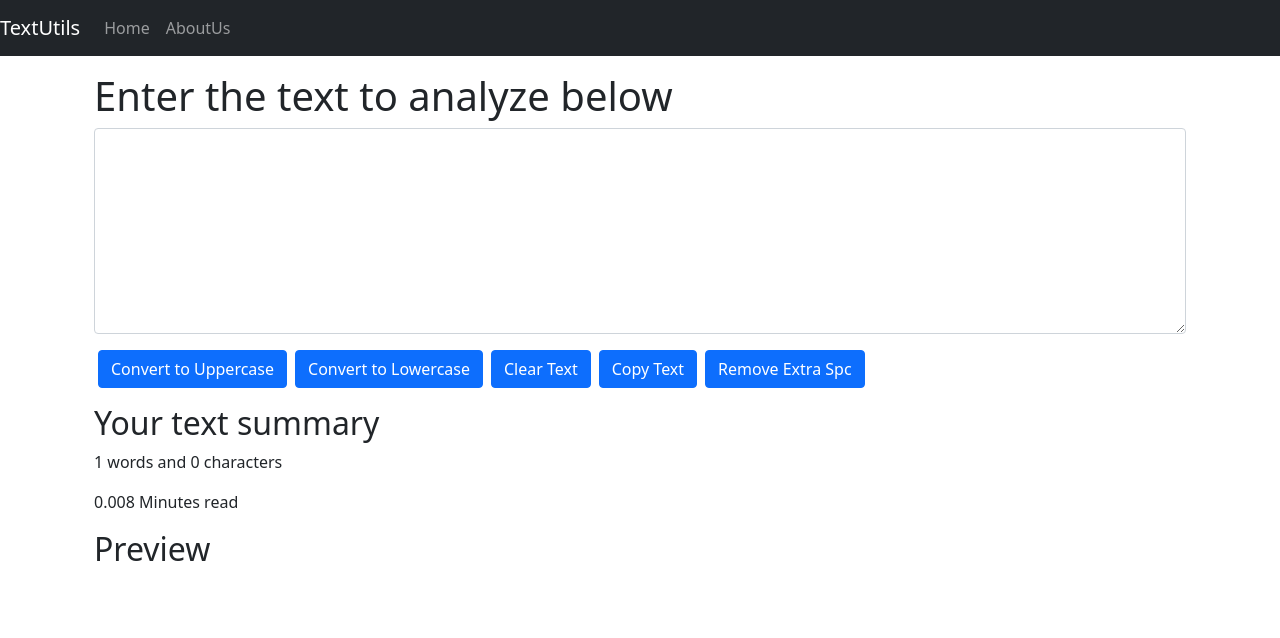
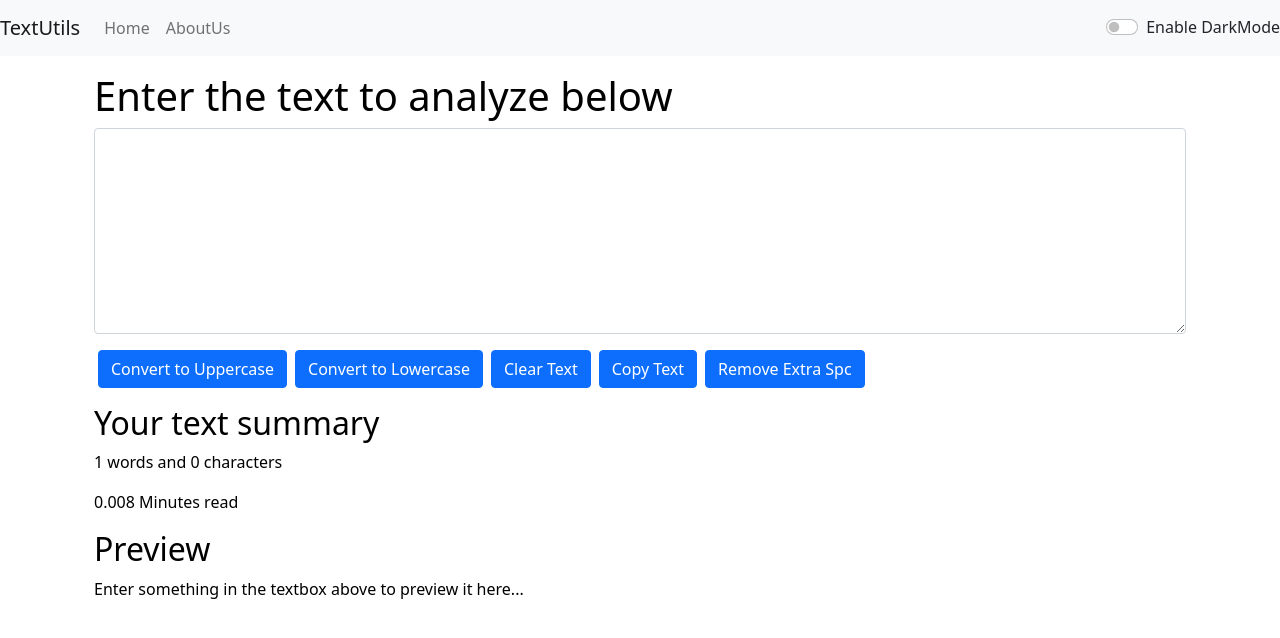
Before and after one commit to Prathik-reddy/ReactFirst, a React (Create React App) app: page / in a window 1280 px wide. Shown: the top 638 px of the page. Built offline with nearby package versions, Linux system fonts and the light colour scheme.

Commit message:
added dark mode

```diff
--- a/src/App.js
+++ b/src/App.js
@@ -1,15 +1,28 @@
 import './App.css';
-import About from './components/About';
+// import About from './components/About';
 import Navbar from './components/Navbar';
 import Textform from './components/Textform';
+import React, { useState } from 'react'
+
 
 function App() {
+  const [Mode,setMode]=useState("light"); //whether dark mode is enabled or not
+  const toggleMode = ()=>{
+    if (Mode === "dark"){
+      setMode("light");
+      document.body.style.backgroundColor="white";
+    }
+    else{
+    setMode("dark");
+    document.body.style.backgroundColor="#11033d";
+    }
+  }
   return(
     <>
-    <Navbar title="TextUtils" About="AboutUs"/>
+    <Navbar title="TextUtils" About="AboutUs" mode={Mode} toggleMode={toggleMode}/>
     {/* <Navbar /> */}
     <div className="container my-3">
-    <Textform heading="Enter the text to analyze below"/>
+    <Textform heading="Enter the text to analyze below"  mode={Mode}/>
     {/* <About/> */}
     </div>
     </>
--- a/src/components/Navbar.js
+++ b/src/components/Navbar.js
@@ -4,11 +4,11 @@
 
 export default function Navbar(props) {
     return (
-        <nav className="navbar navbar-expand-lg navbar-dark bg-dark">
-        <a className="navbar-brand" href="/">{props.title}</a>
-        <button className="navbar-toggler" type="button" data-toggle="collapse" data-target="#navbarSupportedContent" aria-controls="navbarSupportedContent" aria-expanded="false" aria-label="Toggle navigation">
-          <span className="navbar-toggler-icon"></span>
-        </button>
+        <nav className={`navbar navbar-expand-lg navbar-${props.mode} bg-${props.mode}`}>
+          <a className="navbar-brand" href="/">{props.title}</a>
+          <button className="navbar-toggler" type="button" data-toggle="collapse" data-target="#navbarSupportedContent" aria-controls="navbarSupportedContent" aria-expanded="false" aria-label="Toggle navigation">
+            <span className="navbar-toggler-icon"></span>
+          </button>
 
         <div className="collapse navbar-collapse" id="navbarSupportedContent">
           <ul className="navbar-nav mr-auto">
@@ -20,6 +20,11 @@
             </li>
           </ul>
         </div>
+          <div className={`form-check form-switch text-${props.mode==="light"?"dark":"light"}`}>
+          <input className="form-check-input" onClick={props.toggleMode} type="checkbox" id="flexSwitchCheckDefault" />
+          <label className="form-check-label" htmlFor="flexSwitchCheckDefault">Enable DarkMode</label>
+
+        </div>
       </nav>
     )
 }
--- a/src/components/Textform.js
+++ b/src/components/Textform.js
@@ -37,10 +37,10 @@
     // setText("new text"); // Correct way to change the state
     return (
         <>
-        <div className="container">
+        <div className="container" style={{color:props.mode==="dark"?"white":"black"}}>
             <h1>{props.heading}</h1>
             <div className="mb-3">
-            <textarea className="form-control" value={text} onChange={handleOnChange} id="myBox" rows="8"></textarea>
+            <textarea className="form-control" value={text} style={{backgroundColor:props.mode==="light"?"white":"grey",color:props.mode==="dark"?"white":"black"}} onChange={handleOnChange} id="myBox" rows="8"></textarea>
             </div>
             <button className="btn btn-primary mx-1" onClick={handleUpClick}>Convert to Uppercase</button>
             <button className="btn btn-primary mx-1" onClick={handleLoClick}>Convert to Lowercase</button>
@@ -48,12 +48,12 @@
             <button className="btn btn-primary mx-1" onClick={handleCopyClick}>Copy Text</button>
             <button className="btn btn-primary mx-1" onClick={handleExtraSpcClick}>Remove Extra Spc</button>
         </div>
-        <div className="container my-3">
+        <div className="container my-3" style={{color:props.mode==="dark"?"white":"black"}}>
             <h2>Your text summary</h2>
             <p>{text.split(" ").length} words and {text.length} characters</p>
             <p>{0.008 *  text.split(" ").length} Minutes read</p>
             <h2>Preview</h2>
-            <p>{text}</p>
+            <p>{text.length>0?text:"Enter something in the textbox above to preview it here..."}</p>
         </div>
         </>
     )
```
